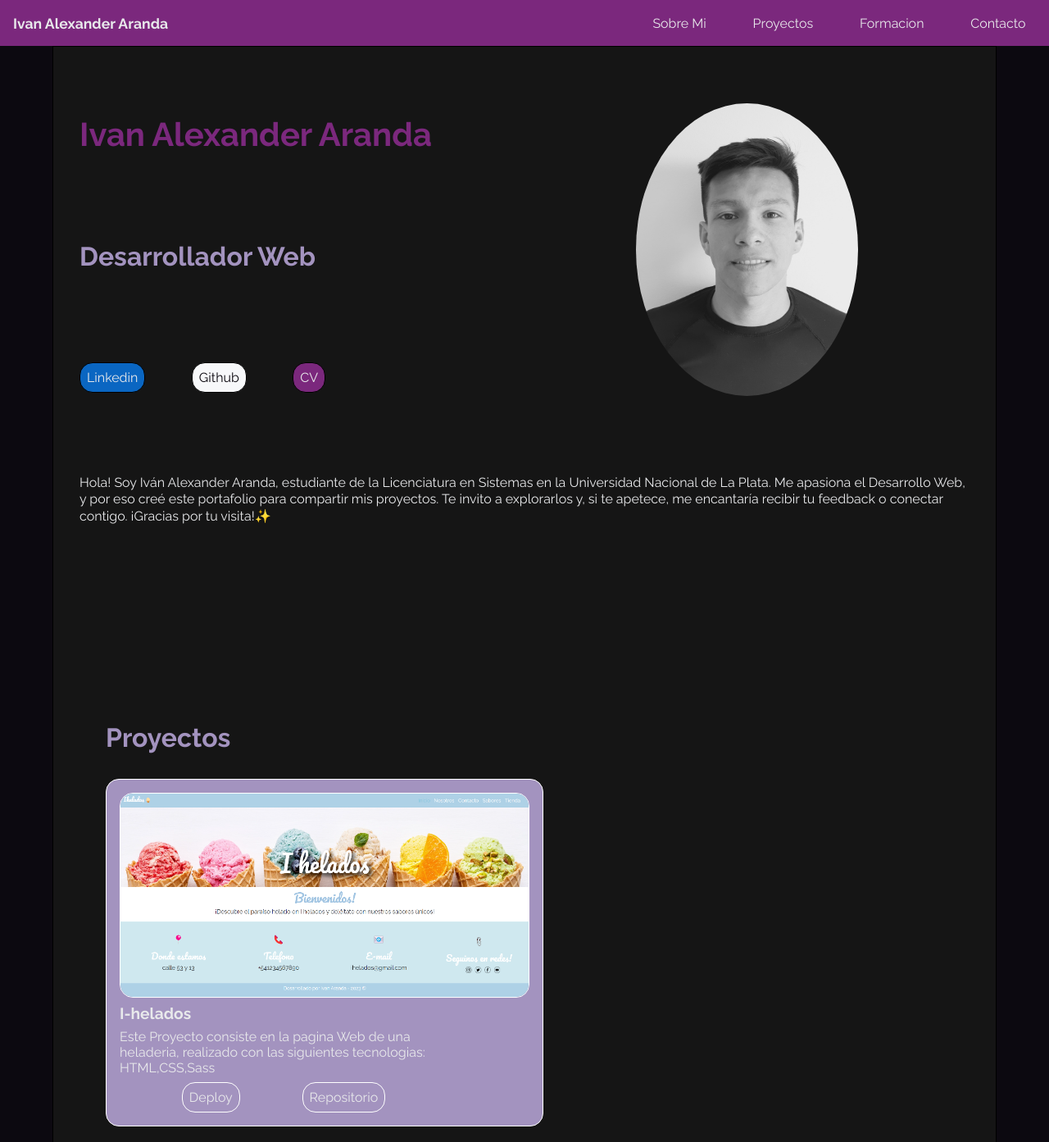
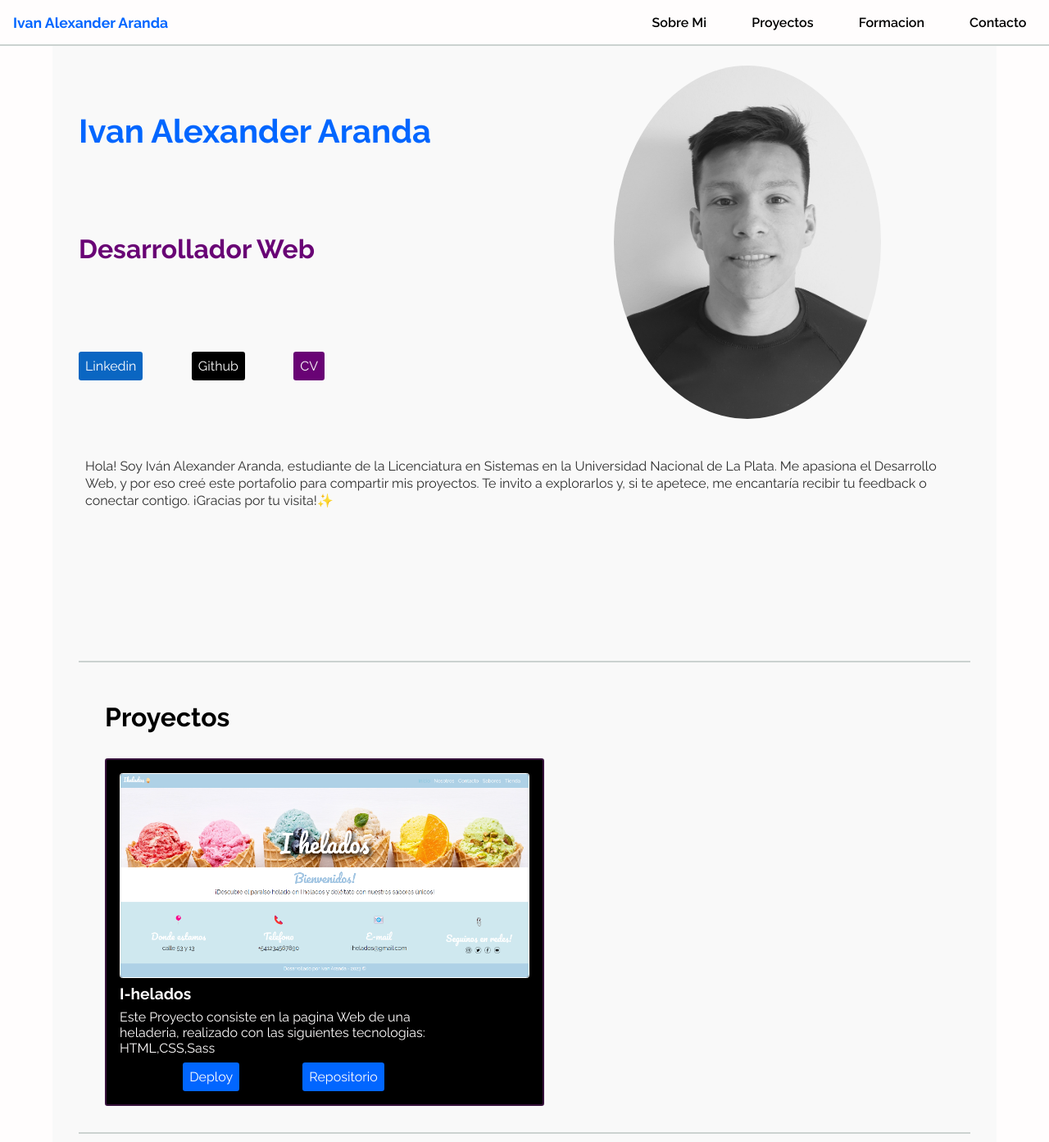
Before and after one commit to ivnarnd/maquetadeportfolio, a plain HTML site: page index.html in a window 1280 px wide. Shown: the top 1393 px of the page at 82% size. Drawn offline with Linux system fonts and the light colour scheme.

Commit message:
renovando estilos de pagina

```diff
--- a/index.html
+++ b/index.html
@@ -92,7 +92,7 @@
                     alt="imagen de un buzon de correo sobre la calle">
                 <form action="" id="form-contacto">
                     <fieldset>
-                        <legend>Completando el Formulario me pondre en contacto con usted lo antes posible</legend>
+                        <legend>Completando el formulario me pondre en contacto con usted lo antes posible 😁</legend>
                         <label id="label-nombre" for="nombre">Nombre <input id="nombre" type="text"></label>
                         <label id="label-correo"for="email">Correo <input id="email" type="email"></label>
                         <label id="label-asunto" for="asunto">Asunto <input id="asunto" type="text"></label>
--- a/style.css
+++ b/style.css
@@ -8,9 +8,8 @@ a{text-decoration: none;color: inherit;}
 body{
     width: 100vw;
     /* background: linear-gradient(135deg, #FFFFFF, #333333); */
-    background-color: #0C0910;
-    color: #E8E9EB;
-
+    background-color: #FFFDFD;
+    color: #2F2F2F;
     font-family: Raleway,sans-serif;
     display: grid;
     grid-template-columns: 5vw repeat(3,30vw) 5vw;
@@ -30,12 +29,15 @@ body{
     position: sticky;
     top: 0;
     width: 100%;
-    background-color: #7B287D;
+    background-color: #FFFDFD;
+    color: #000000;
+    border-bottom: 2px solid #CBD2D0;
 
 }
 h1{
     font-size: 1.1rem;
     padding: 1rem;
+    color: #0166FF;
 }
 #header-nav #barra-nav{
     display: flex;
@@ -43,16 +45,17 @@ h1{
     justify-content: space-around;
     width: 40%;
     height: 100%;
+    font-weight: 600;
 }
 main{
+    /* background-color:#F4F7F5; */
+    background-color: #F9F9F9;
     grid-area: main;
-    background-color: #151515;
     padding: 2rem;
-    border: 1px solid black;
 }
 #sobre-mi{
     display: grid;
-    grid-template-columns: repeat(2,1fr);
+    grid-template-columns: 1fr 1fr;
     grid-template-rows: repeat(5,0.20fr);
     grid-template-areas:
     "title img"
@@ -63,24 +66,26 @@ main{
     justify-items: start;
     align-items:center;
     margin-bottom: 1rem;
-    min-height: 93vh;
+    height: 90vh;
+    border-bottom: 2px solid #CBD2D0;
 }
 #sobre-mi-img{
     justify-self: center;
     grid-area: img;
-    width: 50%;
-    height: 80%;
+    width: 60%;
+    height:100%;
     margin-bottom: 1rem;
     border-radius: 100%;
+    object-fit:cover;
 }
 #sobre-mi h2{
     grid-area: title;
     width: 90%;
     font-size: 2.5rem;
-    color: #7B287D;
+    color: #0166FF;
 }
 #sobre-mi h3{
-    color: #A393BF;
+    color: #690375;
     grid-area: position;
     width: 90%;
     font-size: 2rem;
@@ -94,24 +99,23 @@ main{
     justify-content: space-between;
 }
 .sobre-mi-redes-item{
-    border: 1px solid black;
     padding: 0.5rem;
-    border-radius: 1rem;
+    border-radius: 0.2rem;
+    color: white;
 }
 #github-item{
-    background-color: #f7f8fa;
-    color: #0C0910;
+    background-color: #000000;
 }
 #linkedin-item{
     background-color: #0A66C2;
 }
 #cv-item{
-    background-color: #7B287D;
+    background-color: #690375;
 }
 #sobre-mi-descripcion{
     grid-area: description;
     line-height: 1.3rem;
-    padding: 1rem 0;
+    padding: 1rem 0.5rem;
 }
 .secciones{
     display: flex;
@@ -119,14 +123,14 @@ main{
     align-items: start;
     padding: 1rem;
     margin-bottom: 1rem;
-    border-bottom: 2px solid #A393BF;
+    border-bottom: 2px solid #CBD2D0;
 }
 .secciones header{
     padding: 1rem;
 }
 .secciones header h2{
     font-size: 2rem;
-    color: #A393BF;
+    color: #000000;
 }
 .contenedor{
     padding: 1rem;
@@ -135,19 +139,21 @@ main{
     gap: 1rem;
 }
 .proyecto{
-    background-color: #A393BF;
-    border: 1px solid white;
+    background-color: #000000;
+    border: 2px solid #37123C;
+    color: #FFFDFD;
     padding: 1rem;
     display: flex;
     flex-direction: column;
     align-items: start;
-    border-radius: 1rem;
+    border-radius: 0.2rem;
 }
 .proyecto img{
     width: 500px;
     height: 250px;
     margin-bottom: 0.5rem;
-    border-radius: 1rem;
+    border-radius: 0.2rem;
+    object-fit: fill;
     border: 1px solid white;
 }
 .proyecto h3{
@@ -167,8 +173,9 @@ main{
 }
 .boton-item{
     padding: 0.5rem;
-    border: 1px solid white;
-    border-radius: 1rem;
+    border-radius: 0.2rem;
+    background-color: #0166FF;
+    color: #FFFDFD;
 }
 
 .formacion{
@@ -178,16 +185,16 @@ main{
     flex-direction: column;
     justify-content: center;
     align-items: center;
-    border-radius: 1rem;
-    background-color: #A393BF;
+    border-radius: 0.2rem;
+    background-color: #000000;
+    color: #FFFDFD;
 
 }
 .formacion img{
-    border: 1px solid black;
     width: 400px;
     height: 120px;
     border-radius: 0.5rem;
-    object-fit: cover;
+    object-fit: fill;
 }
 .formacion h3{
     font-size: 1.3rem;
@@ -213,7 +220,8 @@ main{
 }
 #imagen-contacto{
     width: 45%;
-    border-radius: 1rem;
+    border-radius: 0.2rem;
+    object-fit: cover;
 }
 #form-contacto{
     width: 50%;
@@ -222,8 +230,9 @@ main{
     align-items: center;
     padding: 1rem;
     gap: 1rem;
-    background-color: #A393BF;
-    border-radius: 1rem;
+    background-color: #000000;
+    color: #FFFDFD;
+    border-radius: 0.2rem;
 }
 #form-contacto fieldset{
     padding: 1rem;
@@ -241,7 +250,7 @@ label{
 }
 label input{
     width: 100%;
-    border-radius: 0.5rem;
+    border-radius: 0.2rem;
     border: none;
 }
 label textarea{
@@ -251,14 +260,16 @@ label textarea{
 }
 #btn-enviar{
     padding: 0.5rem;
-    border-radius: 0.5rem;
+    border-radius: 0.2rem;
     width: 40%;
-    background-color: #A393BF;
-    border: 2px solid white;
+    background-color: #0166FF;
+    border: 0;
     color: white;
 }
 footer{
     text-align: center;
     grid-area: footer;
     padding: 2rem;
+    color: #000000;
+    border-top: 2px solid #CBD2D0;
 }
```
